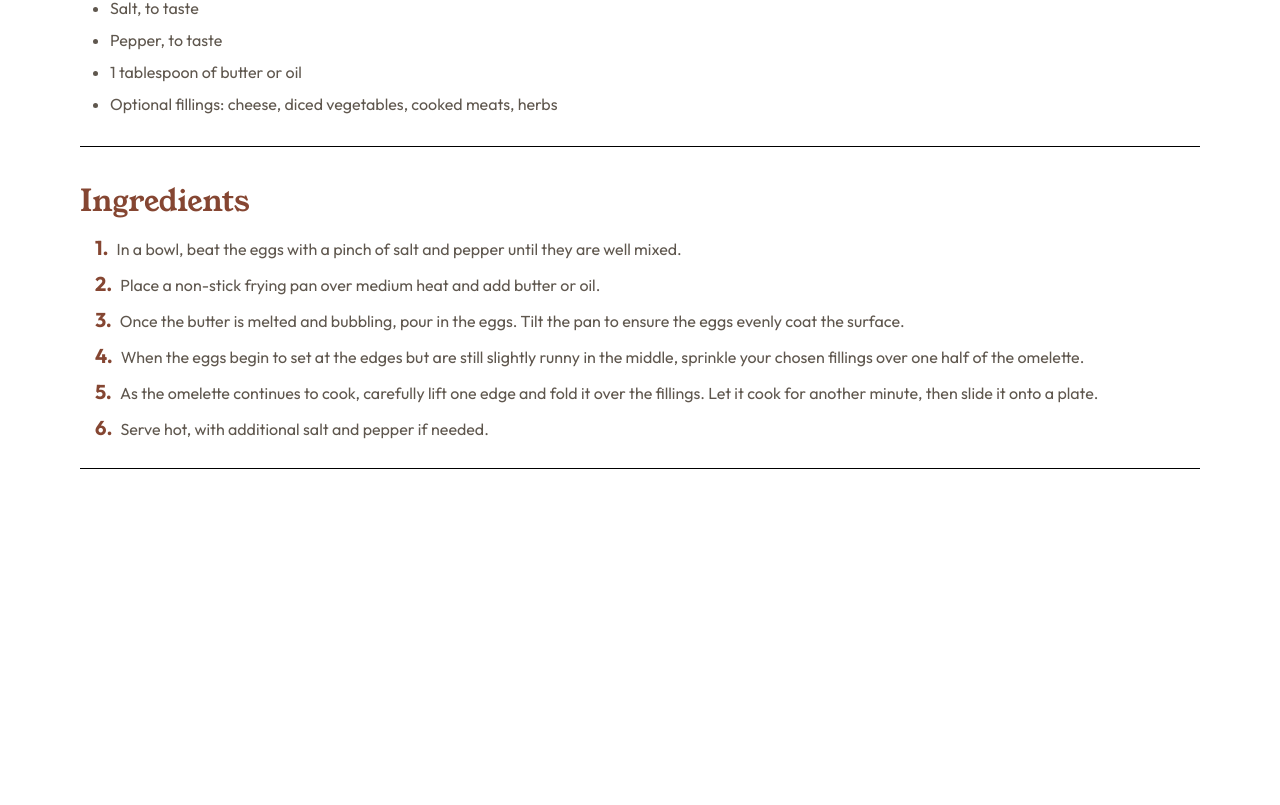
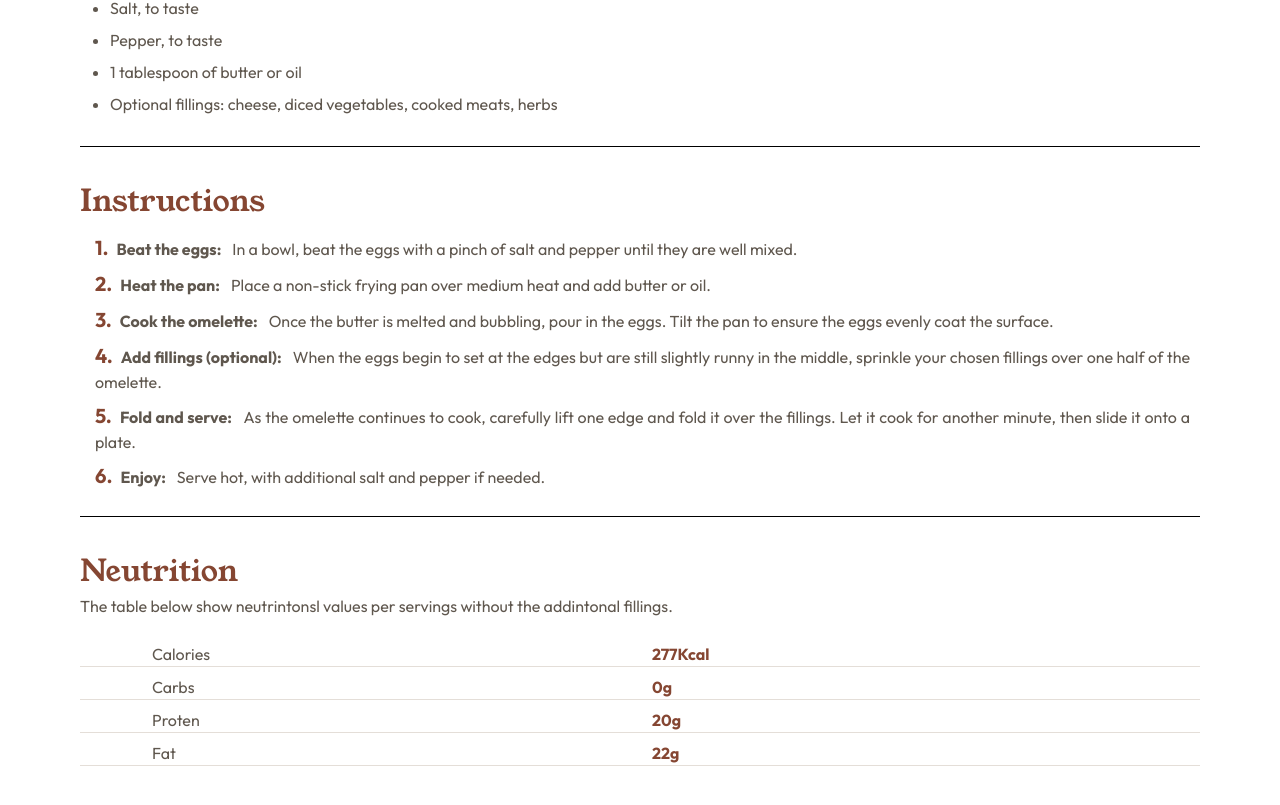
Before and after one commit to bakryelzzubair/recipe-page-main, a React (Vite) app: page / in a window 1280 px wide. Shown: the part 972-1777 px from the top of the page. Before the commit the page ends 1477 px from the top, so only its background shows below. Built offline with nearby package versions, Linux system fonts and the light colour scheme.

Commit message:
resubmit

```diff
--- a/src/App.jsx
+++ b/src/App.jsx
@@ -35,14 +35,37 @@ function App() {
       </div>
       {/* instructions */}
       <div className="my-4 border-b-[0.1px] py-4">
-        <h2>Ingredients</h2>
-        <ol className=" space-y-2" style={{marginLeft: "15px"}}>
+        <h2>Instructions</h2>
+        <ol className=" space-y-2" style={{ marginLeft: "15px" }}>
           {instructions.map((item) => (
-            <li key={item.id} style={{lineHeight: 1.5}}>
-              <span className="mr-2 text-primary-Brown-800 font-outfit-700 text-xl">{`${item.id}.`}</span>{item.desc}
+            <li key={item.id} style={{ lineHeight: 1.5 }}>
+              <span className="mr-2 text-primary-Brown-800 font-outfit-700 text-xl">{`${item.id}.`}</span>
+              <span className="mr-2 text-primary-Stone-600 font-outfit-700">{`${item.title}: `}</span>
+              {item.desc}
             </li>
           ))}
         </ol>
+      </div>
+      {/* neutrition */}
+      <div className="my-4 border-b-[0.1px] py-4">
+        <h2>Neutrition</h2>
+        <p>
+          The table below show neutrintonsl values per servings without the
+          addintonal fillings.
+        </p>
+        <table className="w-full my-6 flex flex-col gap-2 ">
+          {neutrition.map((item) => (
+            <tr
+              key={item.id}
+              className="border-b border-primary-stone-150 grid grid-cols-2 gap-6"
+            >
+              <td className="pl-18">{item.title}</td>
+              <td className="text-primary-Brown-800 font-outfit-700">
+                {item.value}
+              </td>
+            </tr>
+          ))}
+        </table>
       </div>
     </div>
   );
@@ -99,3 +122,10 @@ const instructions = [
     desc: "Serve hot, with additional salt and pepper if needed.",
   },
 ];
+
+const neutrition = [
+  {id: 1, title: "Calories", value: "277Kcal"},
+  {id: 2, title: "Carbs", value: "0g"},
+  {id: 3, title: "Proten", value: "20g"},
+  {id: 4, title: "Fat", value: "22g"},
+]
--- a/src/index.css
+++ b/src/index.css
@@ -36,7 +36,7 @@
 }
 
 @layer base {
-p,ul,ol {
+p,ul,ol,table {
   font-size: var(--font-size);
   color: var(--color-primary-Stone-600);
   font-family: var(--font-outfit-400);
```
